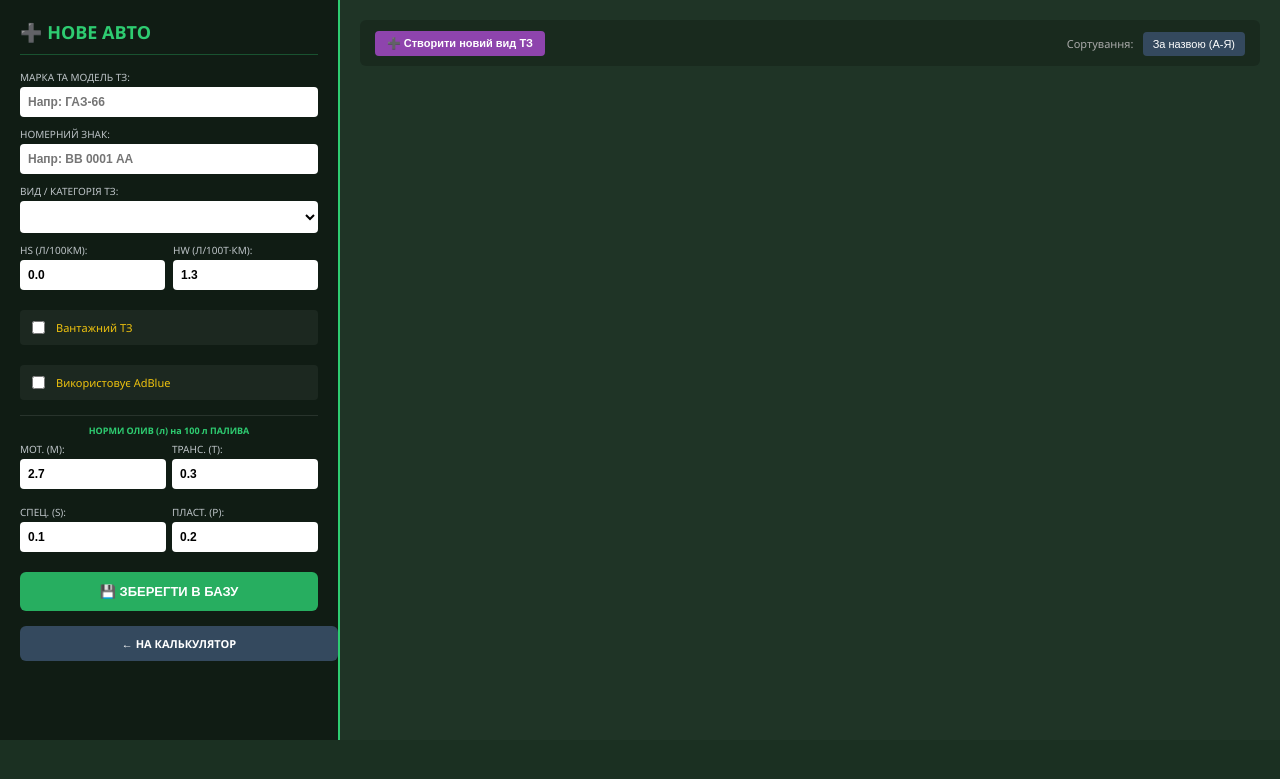
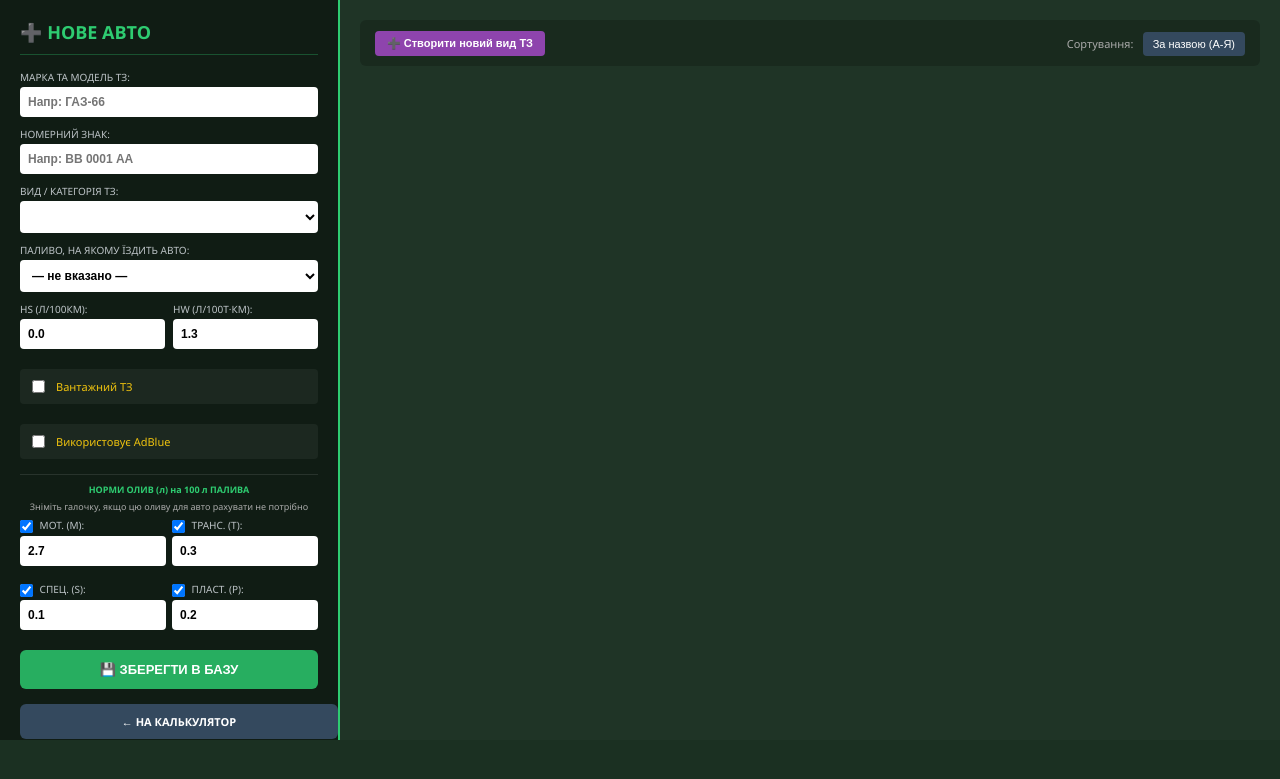
Before and after one commit to calculator-msv/tem-calculator, a Django app: page /cars/ in a window 1280 px wide. Shown: the top 779 px of the page. Run offline with Django 5.2, Linux system fonts and the light colour scheme; a user stored in the database is signed in; lists and menus that the app fills with data are empty.

Commit message:
Update cars.html

```diff
--- a/main_app/templates/main_app/cars.html
+++ b/main_app/templates/main_app/cars.html
@@ -70,6 +70,8 @@
             cursor: pointer;
         }
         .checkbox-group input { width: auto; cursor: pointer; }
+        .form-group label input[type="checkbox"] { width: auto; margin: 0 4px 0 0; padding: 0; vertical-align: middle; cursor: pointer; }
+        .form-group input:disabled { background: #555; color: #999; }
         .checkbox-group label { font-size: 11px; color: #f1c40f; margin: 0; cursor: pointer; }
 
         .btn-save {
@@ -252,6 +254,16 @@
         <select id="n_category"></select>
     </div>
 
+    <div class="form-group">
+        <label>Паливо, на якому їздить авто:</label>
+        <select id="n_fuel_type">
+            <option value="">— не вказано —</option>
+            <option value="Бензин А-92">Бензин А-92</option>
+            <option value="Бензин А-95">Бензин А-95</option>
+            <option value="Дизельне пальне">Дизельне пальне</option>
+        </select>
+    </div>
+
     <div style="display: grid; grid-template-columns: 1fr 1fr; gap: 8px;">
         <div class="form-group"><label>Hs (л/100км):</label><input type="number" id="n_hsm" step="0.01" value="0.0"></div>
         <div class="form-group"><label>Hw (л/100т·км):</label><input type="number" id="n_hw" step="0.01" value="1.3"></div>
@@ -279,11 +291,14 @@
         НОРМИ ОЛИВ (л) на 100 л ПАЛИВА
     </div>
 
+    <div style="font-size: 9px; color: #aaa; text-align: center; margin-top: 4px;">
+        Зніміть галочку, якщо цю оливу для авто рахувати не потрібно
+    </div>
     <div style="display: grid; grid-template-columns: 1fr 1fr; gap: 6px; margin-top: 5px;">
-        <div class="form-group"><label>Мот. (M):</label><input type="number" id="n_om" step="0.01" value="2.7"></div>
-        <div class="form-group"><label>Транс. (T):</label><input type="number" id="n_ot" step="0.01" value="0.3"></div>
-        <div class="form-group"><label>Спец. (S):</label><input type="number" id="n_os" step="0.01" value="0.1"></div>
-        <div class="form-group"><label>Пласт. (P):</label><input type="number" id="n_op" step="0.01" value="0.2"></div>
+        <div class="form-group"><label><input type="checkbox" id="u_om" checked onchange="toggleOil('om')"> Мот. (M):</label><input type="number" id="n_om" step="0.01" value="2.7"></div>
+        <div class="form-group"><label><input type="checkbox" id="u_ot" checked onchange="toggleOil('ot')"> Транс. (T):</label><input type="number" id="n_ot" step="0.01" value="0.3"></div>
+        <div class="form-group"><label><input type="checkbox" id="u_os" checked onchange="toggleOil('os')"> Спец. (S):</label><input type="number" id="n_os" step="0.01" value="0.1"></div>
+        <div class="form-group"><label><input type="checkbox" id="u_op" checked onchange="toggleOil('op')"> Пласт. (P):</label><input type="number" id="n_op" step="0.01" value="0.2"></div>
     </div>
 
     <button class="btn-save" id="saveBtn" onclick="saveCar()">💾 Зберегти в базу</button>
@@ -369,7 +384,12 @@
                             om: parseFloat(item.om),
                             ot: parseFloat(item.ot),
                             os: parseFloat(item.os),
-                            op: parseFloat(item.op)
+                            op: parseFloat(item.op),
+                            fuelType: item.fuel_type || '',
+                            useOm: item.use_om !== false,
+                            useOt: item.use_ot !== false,
+                            useOs: item.use_os !== false,
+                            useOp: item.use_op !== false
                         };
 
                         if (item.category && !categories.includes(item.category)) {
@@ -460,10 +480,12 @@
                                     <span><b>Hw (вантаж):</b> ${car.hsz || 0} л</span>
                                     <span><b>Макс. вантаж:</b> ${car.maxPayload ? car.maxPayload + ' т' : 'Н/Д'}</span>
                                     <span><b>AdBlue норма:</b> ${car.hasAdBlue ? car.adBlueRate + '%' : 'Ні'}</span>
-                                    <span><b>Моторна (M):</b> ${car.om} л</span>
-                                    <span><b>Трансм. (T):</b> ${car.ot} л</span>
-                                    <span><b>Спеціальна (S):</b> ${car.os} л</span>
-                                    <span><b>Пластична (P):</b> ${car.op} л</span>
+                                    <span><b>Паливо:</b> ${car.fuelType || 'не вказано'}</span>
+                                    <span><b>Вид ТЗ:</b> ${car.category || '—'}</span>
+                                    <span><b>Моторна (M):</b> ${car.useOm === false ? 'не рахується' : car.om + ' л'}</span>
+                                    <span><b>Трансм. (T):</b> ${car.useOt === false ? 'не рахується' : car.ot + ' л'}</span>
+                                    <span><b>Спеціальна (S):</b> ${car.useOs === false ? 'не рахується' : car.os + ' л'}</span>
+                                    <span><b>Пластична (P):</b> ${car.useOp === false ? 'не рахується' : car.op + ' л'}</span>
                                 </div>
                                 <button class="btn-select-calc" onclick="event.stopPropagation(); selectForCalc('${id}')">Обрати для розрахунку</button>
                             </div>
@@ -521,6 +543,18 @@
 
     function setField(id, value) { document.getElementById(id).value = value; }
 
+    // галочка біля оливи: вимкнена олива не рахується, поле норми недоступне
+    function toggleOil(key) {
+        document.getElementById('n_' + key).disabled = !document.getElementById('u_' + key).checked;
+    }
+
+    function setOilFlags(om, ot, os, op) {
+        [['om', om], ['ot', ot], ['os', os], ['op', op]].forEach(([k, v]) => {
+            document.getElementById('u_' + k).checked = v;
+            toggleOil(k);
+        });
+    }
+
     function resetForm() {
         editingKey = null;
         document.getElementById('sidebar').classList.remove('edit-mode');
@@ -538,6 +572,8 @@
         setField('n_adblue_rate', '4.0');
         document.getElementById('n_has_cargo').checked = false;
         document.getElementById('n_has_adblue').checked = false;
+        setField('n_fuel_type', '');
+        setOilFlags(true, true, true, true);
         toggleCargoInput();
         toggleAdBlueInput();
     }
@@ -565,6 +601,8 @@
         setField('n_max_payload', car.maxPayload || 0);
         document.getElementById('n_has_adblue').checked = !!car.hasAdBlue;
         setField('n_adblue_rate', car.adBlueRate || 0);
+        setField('n_fuel_type', car.fuelType || '');
+        setOilFlags(car.useOm !== false, car.useOt !== false, car.useOs !== false, car.useOp !== false);
         toggleCargoInput();
         toggleAdBlueInput();
         render();
@@ -603,6 +641,9 @@
         formData.append('ot', parseFloat(document.getElementById('n_ot').value) || 0);
         formData.append('os', parseFloat(document.getElementById('n_os').value) || 0);
         formData.append('op', parseFloat(document.getElementById('n_op').value) || 0);
+        formData.append('fuel_type', document.getElementById('n_fuel_type').value);
+        ['om', 'ot', 'os', 'op'].forEach(k =>
+            formData.append('use_' + k, document.getElementById('u_' + k).checked ? '1' : '0'));
         formData.append('has_adblue', hasAdBlue ? '1' : '0');
         formData.append('adblue', hasAdBlue ? (parseFloat(document.getElementById('n_adblue_rate').value) || 0) : 0);
 
```
